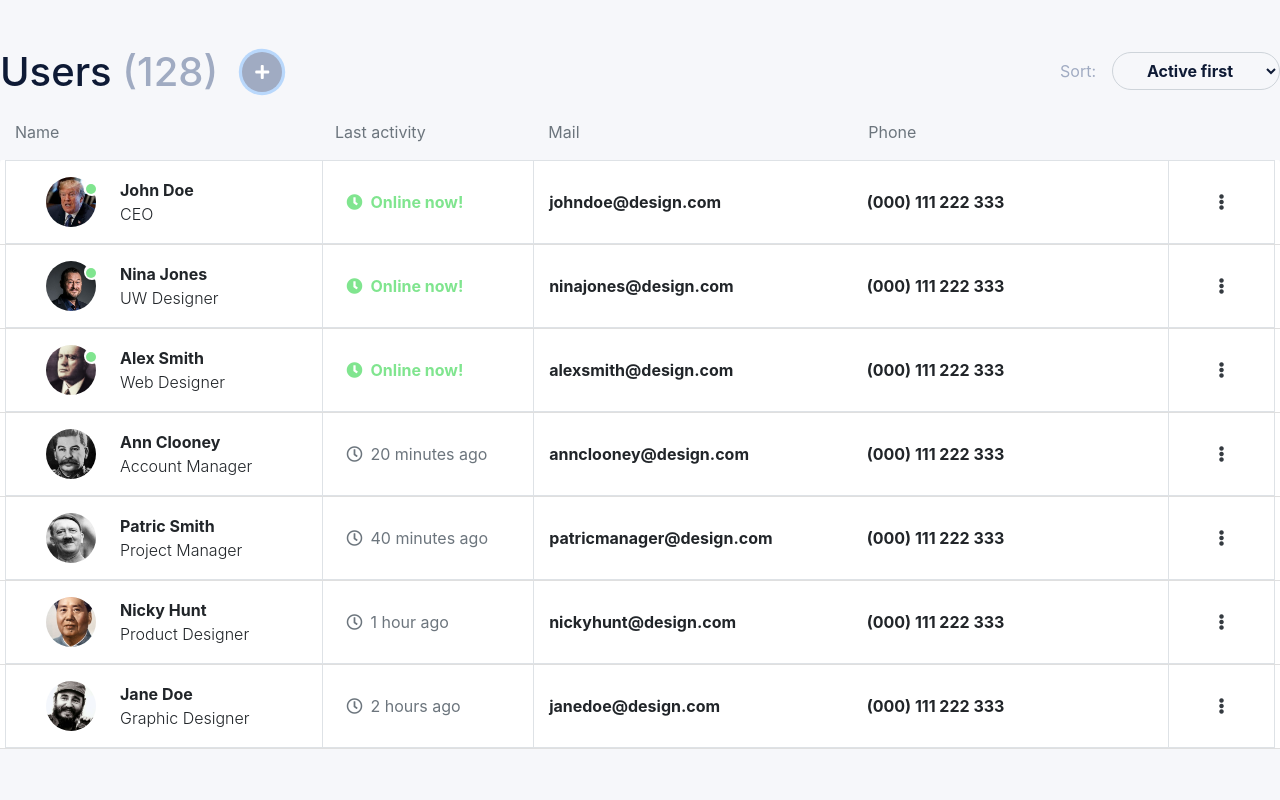
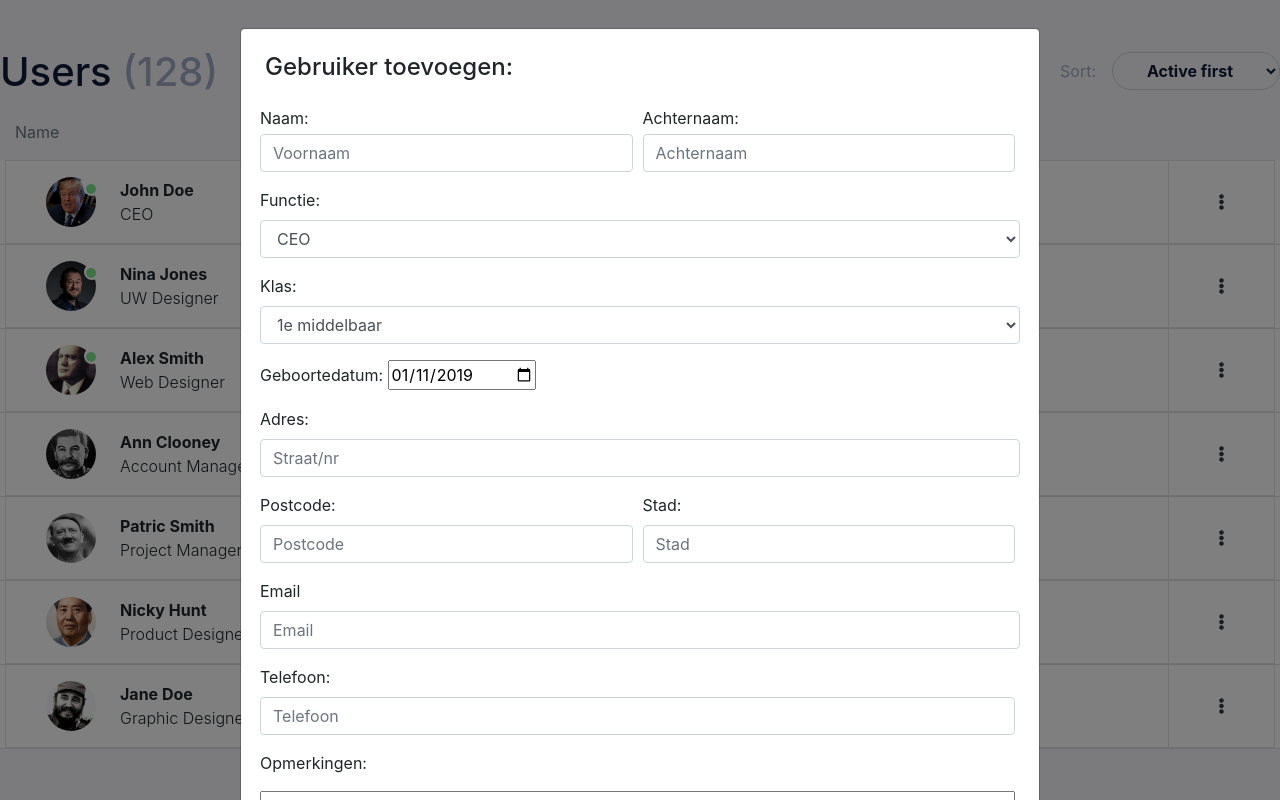
Before and after one commit to BrentVanhooren/scrum4, a plain HTML site: page index.html in a window 1280 px wide. Both pictures are taken after a click on the button 262 px from the left and 72 px from the top of the page. Drawn offline with nearby package versions, Linux system fonts and the light colour scheme; files that its build step writes are made by us from their sources.

Commit message:
Add users form

```diff
--- a/index.html
+++ b/index.html
@@ -15,7 +15,90 @@
 <section class="d-flex justify-content-between flex-column flex-lg-row mt-5">
 	<div class="d-flex">
 		<h1 class="mb-4 s4_h1title align-self-center">Users <span>(128)</span></h1>
-		<button class="btn s4_adduser mt-1 ml-4 rounded-circle"><i class="fas fa-plus"></i></button>
+		<button class="btn s4_adduser mt-1 ml-4 rounded-circle" data-toggle="modal" data-target=".user-modal-lg"><i class="fas fa-plus"></i></button>
+		<div class="modal fade user-modal-lg" tabindex="-1" role="dialog" aria-labelledby="myLargeModalLabel" aria-hidden="true">
+			<div class="modal-dialog modal-lg">
+				<div class="modal-content py-4 px-4">
+					<h4 class="pb-3">Gebruiker toevoegen:</h4>
+					<form action="wis">
+						<div class="form-row">
+							<div class="col pl-0">
+								<label class="mb-1">Naam:</label>
+								<input type="text" class="form-control" placeholder="Voornaam" required>
+							</div>
+							<div class="col">
+								<label class="mb-1"> Achternaam:</label>
+								<input type="text" class="form-control" placeholder="Achternaam" required>
+							</div>
+						</div>
+						<div class="form-row mt-3">
+							<label for="inputState">Functie:</label>
+							<select id="inputState" class="form-control">
+								<option selected>CEO</option>
+								<option>UW Designer</option>
+								<option>Web Designer</option>
+								<option>Account Manager</option>
+								<option>Project Manager</option>
+								<option>Product Designer</option>
+								<option>Graphic Designer</option>
+							</select>
+						</div>
+						<div class="form-row mt-3">
+							<label for="inputState">Klas:</label>
+							<select id="inputState" class="form-control">
+								<option selected>1e middelbaar</option>
+								<option>2de middelbaar</option>
+								<option>3de middelbaar</option>
+								<option>4de middelbaar</option>
+								<option>5de middelbaar</option>
+								<option>6de middelbaar</option>
+							</select>
+						</div>
+						<div class="form-row mt-3">
+							<div class="col pl-0">
+								<label class="mb-1">Geboortedatum:</label>
+								<input id="datum" type="date" value="2019-01-11" required>
+							</div>
+						</div>
+						<div class="form-row mt-3">
+							<label for="inputAddress">Adres:</label>
+							<input type="text" class="form-control" id="inputAddress" placeholder="Straat/nr" required>
+						</div>
+						<div class="form-row mt-3">
+							<div class="col pl-0">
+								<label for="inputPostcode">Postcode:</label>
+								<input type="text" class="form-control" id="inputPostcode" placeholder="Postcode" required>
+							</div>
+							<div class="col">
+								<label for="inputStad">Stad:</label>
+								<input type="text" class="form-control" id="inputStad" placeholder="Stad" required>
+							</div>
+						</div>
+						<div class="form-row mt-3">
+								<label for="inputEmail4">Email</label>
+								<input type="email" class="form-control" id="inputEmail4" placeholder="Email" required>
+						</div>
+						<div class="form-row mt-3">
+							<div class="col pl-0">
+								<label for="inputState">Telefoon:</label>
+								<input type="tel" class="form-control" placeholder="Telefoon" required>
+							</div>
+						</div>
+						<div class="form-row mt-3">
+							<div class="col pl-0">
+								<p>Opmerkingen:</p>
+								<textarea name="opmerking" id="opmerking" class="w-100" rows="3"></textarea>
+							</div>
+						</div>
+						<div class="d-flex justify-content-center">
+							<button type="submit" class="btn btn-secondary mt-3 mr-2"><i class="fas fa-plus"></i> Toevoegen</button>
+							<input type="reset" class="btn btn-secondary s4_resetbutton mt-3">
+						</div>
+
+					</form>
+				</div>
+			</div>
+		</div>
 	</div>
 	<form action="" class="mt-1 s4_usersearch d-flex">
 		<span class="s4_sorttitel">Sort: </span>
--- a/scss/_customstyles.scss
+++ b/scss/_customstyles.scss
@@ -1,5 +1,9 @@
 body{
   background:#f6f7fa;
+}
+
+.s4_resetbutton{
+  height: 40px;
 }
 
 .s4_h1title{
```
